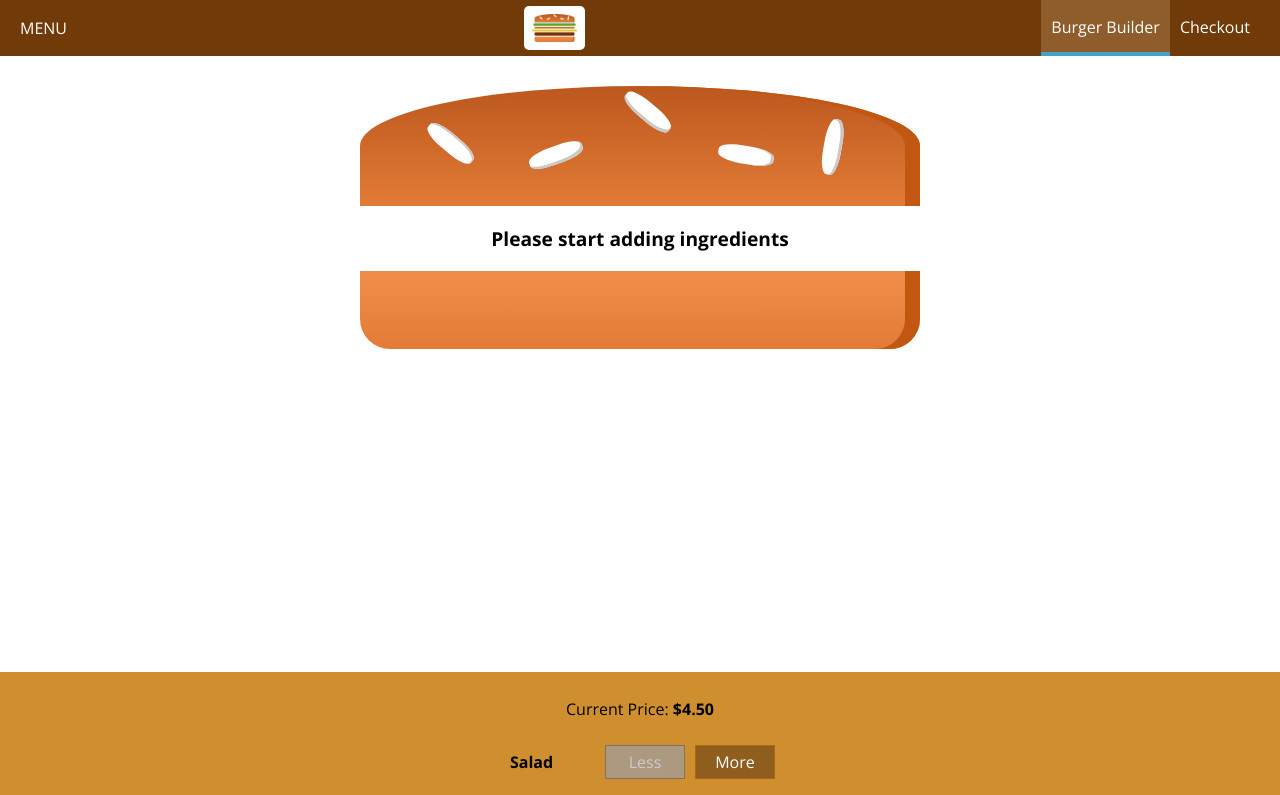
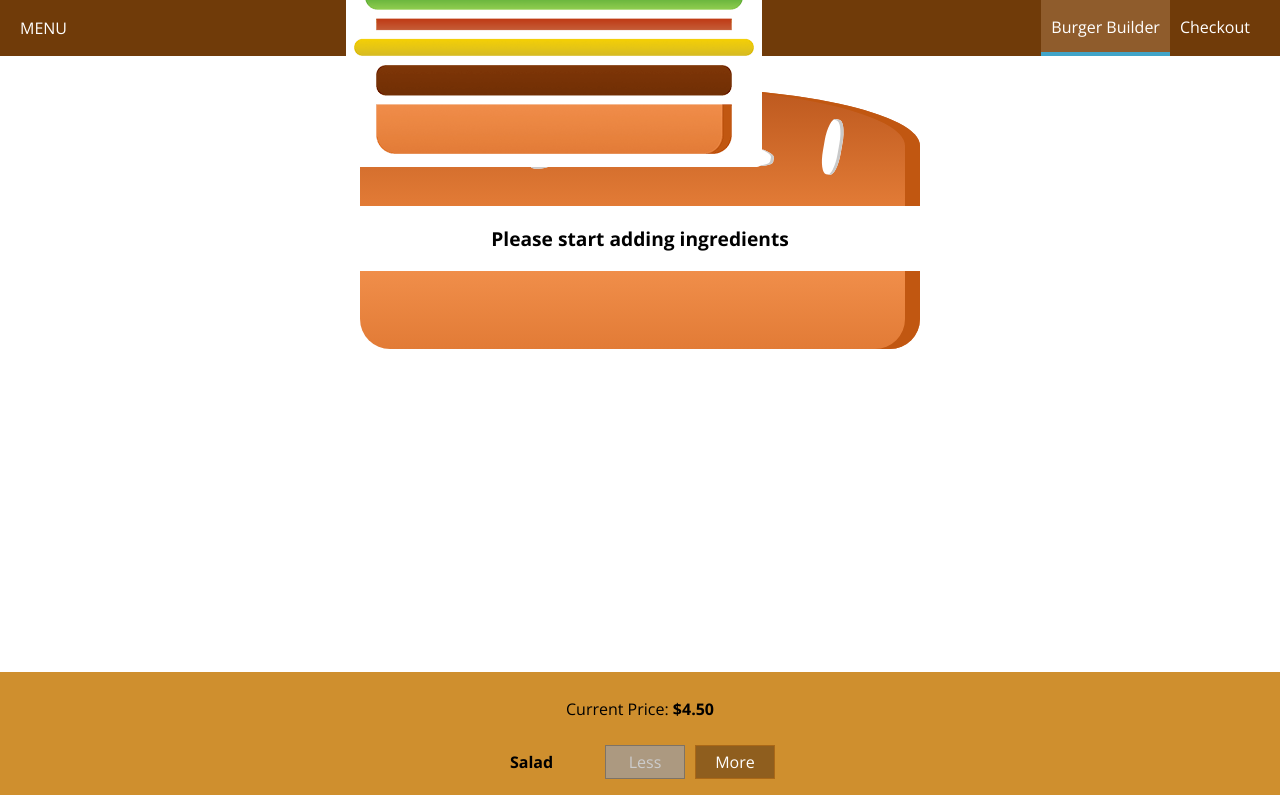
Before and after one commit to davidhartman00/react-hamburger, a React (Create React App) app in the folder react-hamburger/: page / in a window 1280 px wide. Shown: the top 795 px of the page. Built offline with nearby package versions, Linux system fonts and the light colour scheme.

Commit message:
modification of logo height cont cont cont

```diff
--- a/react-hamburger/src/components/Navigation/SideDrawer/SideDrawer.js
+++ b/react-hamburger/src/components/Navigation/SideDrawer/SideDrawer.js
@@ -1,20 +1,22 @@
-import React from 'react';
+import React from "react";
 
-import Logo from '../../Logo/Logo'
-import NavigationItems from '../NavigationItems/NavigationItems'
-import style from './SideDrawer.module.css'
+import Logo from "../../Logo/Logo";
+import NavigationItems from "../NavigationItems/NavigationItems";
+import style from "./SideDrawer.module.css";
 
 const sideDrawer = props => {
   // .. conditionsally do some css here.
 
-    return(
+  return (
     <div className={style.SideDrawer}>
-            <Logo height="11%" />
+      <div>
+        <Logo  />
+      </div>
       <nav>
         <NavigationItems />
       </nav>
     </div>
-    )
-}
+  );
+};
 
 export default sideDrawer;
--- a/react-hamburger/src/components/Navigation/Toolbar/Toolbar.js
+++ b/react-hamburger/src/components/Navigation/Toolbar/Toolbar.js
@@ -7,7 +7,9 @@ import NavigationItems from "../NavigationItems/NavigationItems";
 const toolbar = props => (
   <header className={style.Toolbar}>
     <div>MENU</div>
-    <Logo height='80%' />
+    <div>
+      <Logo  />
+    </div>
     <NavigationItems />
   </header>
 );
```
Lines whose indentation alone changed are shown as unchanged.
